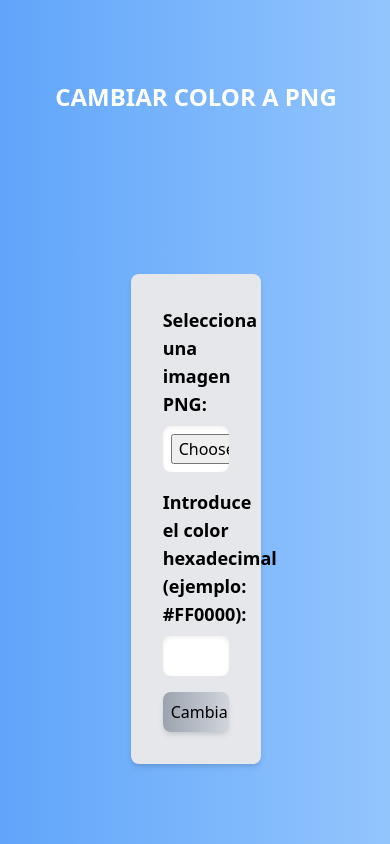
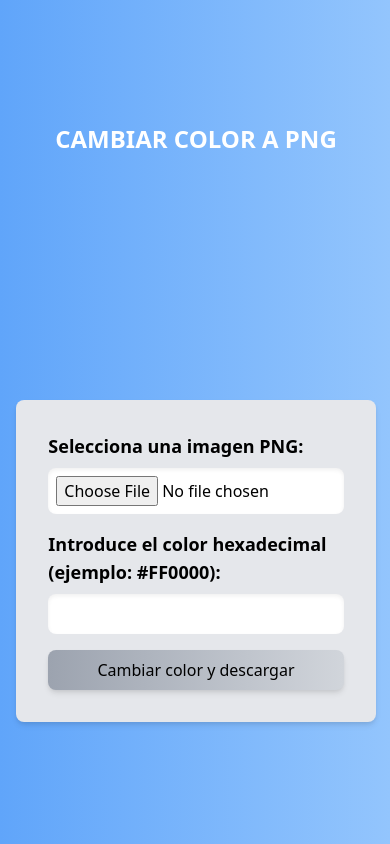
Before and after one commit to davidatb/Color_PNG, a Flask app: page / in a window 390 px wide. Run offline with Flask 3, Linux system fonts and the light colour scheme.

Commit message:
docs(README.md): añadir enlace a la demo y una imagen de ejemplo fix(README.md): corregir error de formato en la descripción de output_file style(index.html): ajustar el ancho del formulario en pantallas medianas

```diff
--- a/templates/index.html
+++ b/templates/index.html
@@ -14,7 +14,7 @@
 <body class="h-screen bg-gradient-to-r from-blue-400 to-blue-300 grid place-items-center">
     <h1 class="uppercase font-extrabold text-2xl text-white">Cambiar color a PNG</h1>
     <form action="/" method="post" enctype="multipart/form-data"
-        class="bg-gray-200 rounded-lg shadow-md p-8 space-y-4 w-1/3 flex flex-col">
+        class="bg-gray-200 rounded-lg shadow-md w-11/12 p-8 space-y-4 md:w-1/3 flex flex-col">
         <div class="flex flex-col space-y-2">
             <label for="file" class="text-lg font-semibold">Selecciona una imagen PNG:</label>
             <input type="file" name="file" accept=".png" class="p-2 rounded-lg bg-white shadow-inner">
```
Also changed, not shown: README.md, screenshot.png (added).
